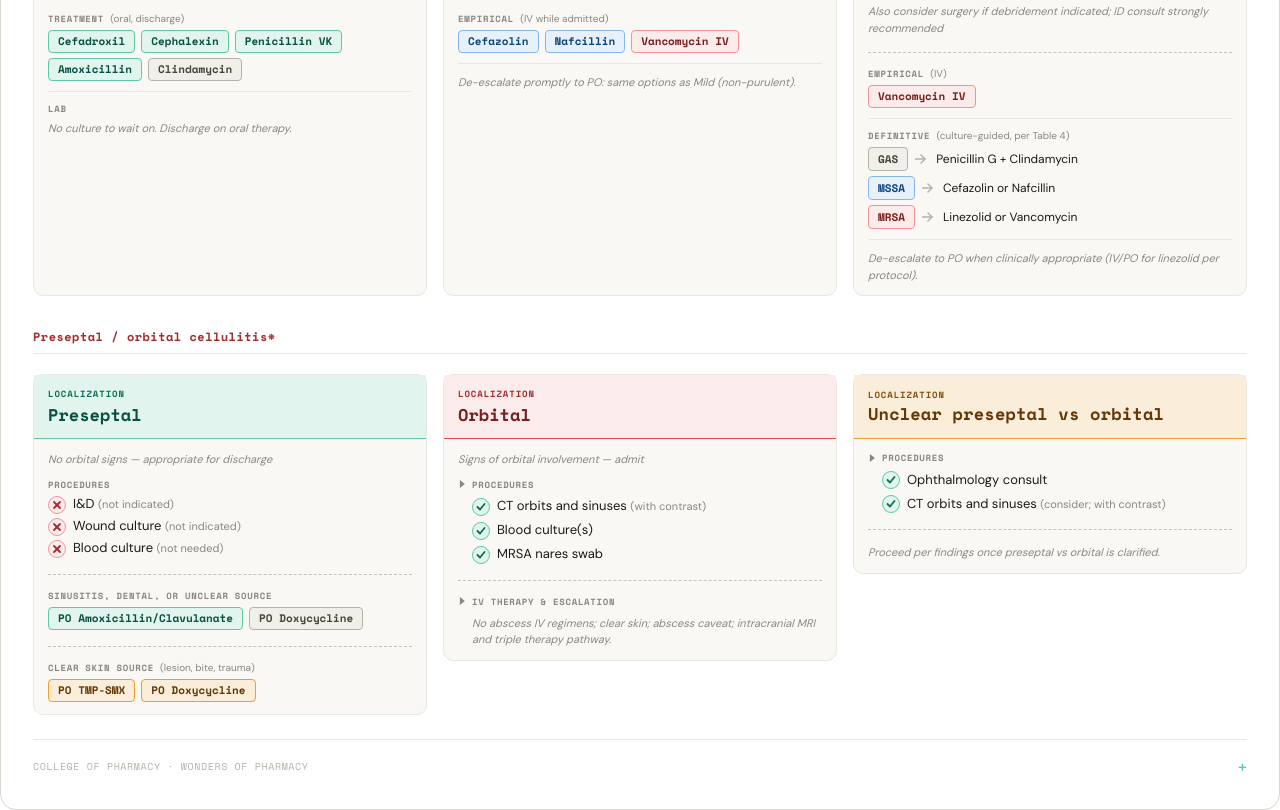
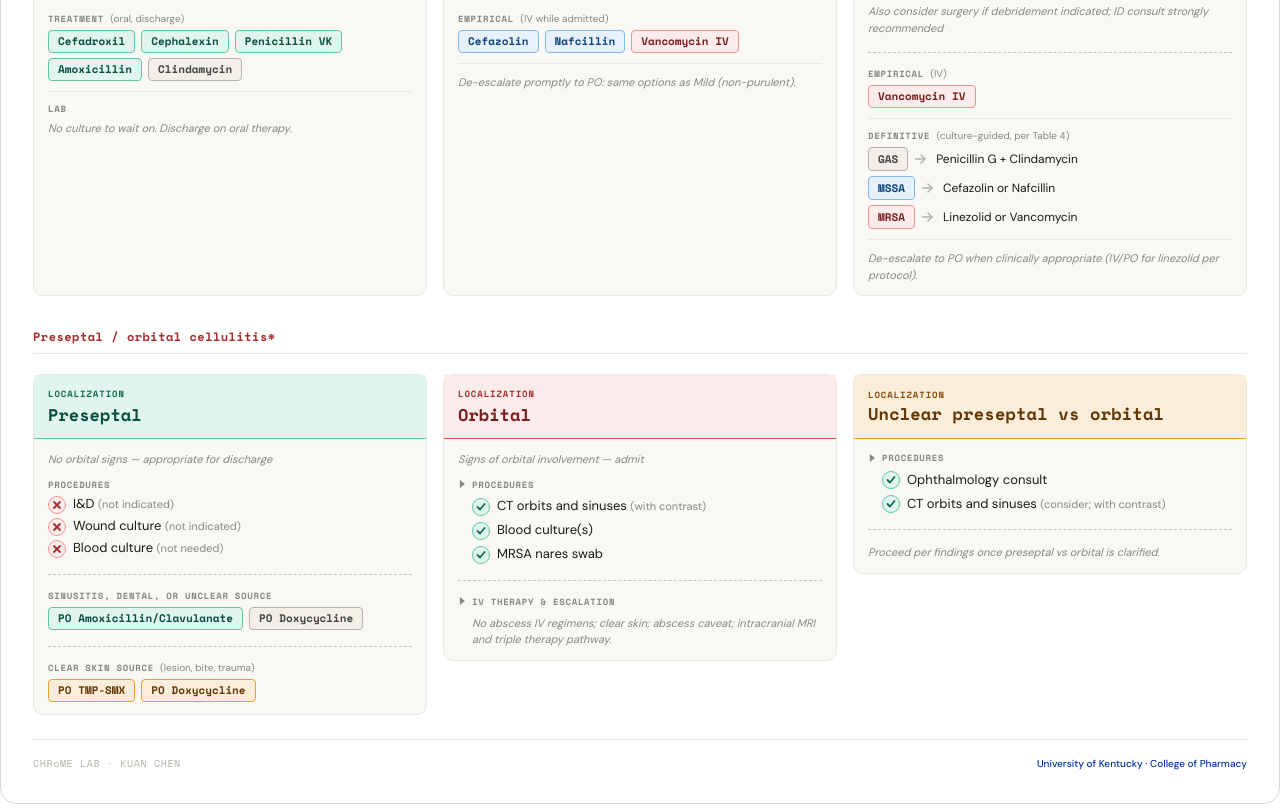
Before and after one commit to kuanchen07/PedSMARxT-cheat-sheet, a plain HTML site: page index.html in a window 1280 px wide. Shown: the part 1103-1913 px from the top of the page. Drawn offline with nearby package versions, Linux system fonts and the light colour scheme.

Commit message:
changed footer

```diff
--- a/index.html
+++ b/index.html
@@ -21,8 +21,8 @@
   <div id="disease-preseptal-orbital"></div>
 
   <div class="footer">
-    <span class="footer-tag">COLLEGE OF PHARMACY · WONDERS OF PHARMACY</span>
-    <span style="color:#5DCAA5;font-size:16px;font-weight:500;">+</span>
+    <span class="footer-tag">CHRoME LAB · KUAN CHEN</span>
+    <span style="color:#0033A0;font-size:10px;font-weight:500;">University of Kentucky · College of Pharmacy</span>
   </div>
 </div>
 <script>
```
